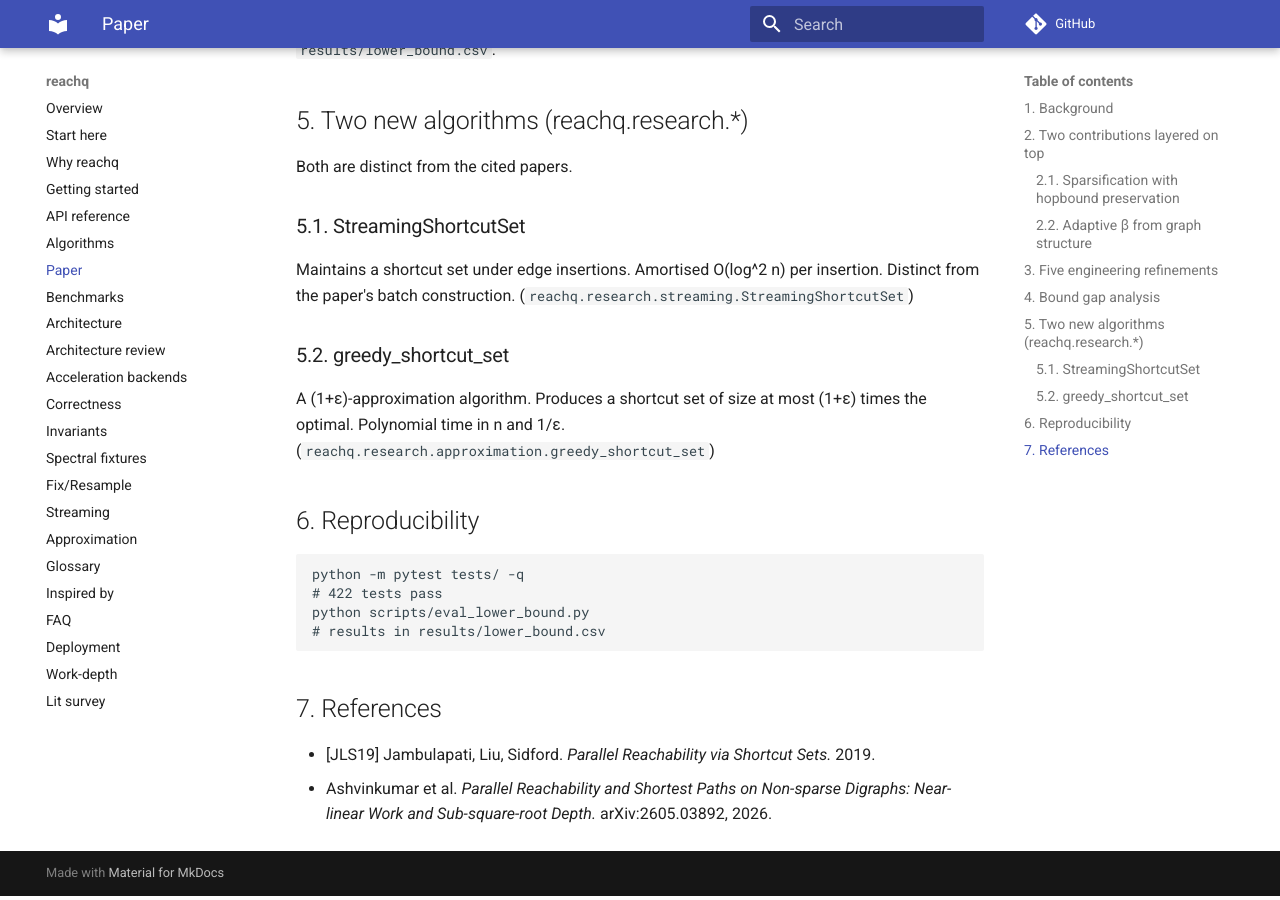
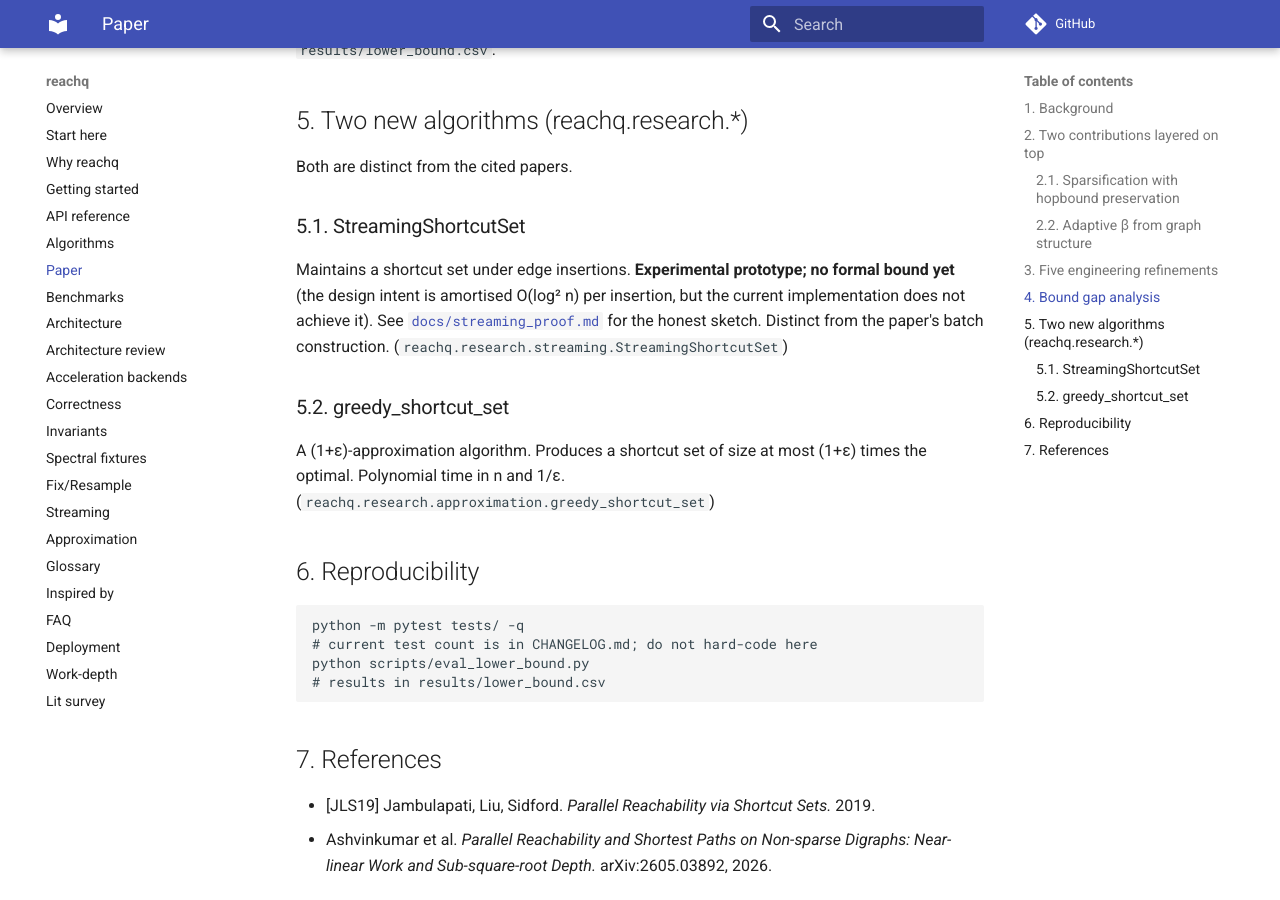
Before and after one commit to sachn-cs/parallel-reachability-and-shortest-paths, an MkDocs documentation site: the page built from docs/PAPER.md, in a window 1280 px wide and 900 px high, scrolled down 1864 px. Built offline with MkDocs 1.6.1 and Material for MkDocs 9.7.7, drawn with Linux system fonts in a browser that asks for light colours; comment, search, counter and statistics services are not loaded.

Commit message:
docs: PAPER.md test count + streaming claim corrected
- '422 tests pass' was stale; current count is 575 passed + 1
  xfailed (576 total). Hard-coded counts in docs rot; replace with
  a pointer to CHANGELOG.md.
- 'Amortised O(log^2 n) per insertion' for StreamingShortcutSet
  is contradicted by reachq/research/streaming.py:9. Mark as
  experimental prototype; link docs/streaming_proof.md.

````diff
--- a/docs/PAPER.md
+++ b/docs/PAPER.md
@@ -85,8 +85,11 @@ Both are distinct from the cited papers.
 
 ### 5.1. StreamingShortcutSet
 
-Maintains a shortcut set under edge insertions. Amortised O(log^2 n)
-per insertion. Distinct from the paper's batch construction.
+Maintains a shortcut set under edge insertions. **Experimental
+prototype; no formal bound yet** (the design intent is amortised
+O(log² n) per insertion, but the current implementation does not
+achieve it). See [`docs/streaming_proof.md`](streaming_proof.md)
+for the honest sketch. Distinct from the paper's batch construction.
 (`reachq.research.streaming.StreamingShortcutSet`)
 
 ### 5.2. greedy_shortcut_set
@@ -99,7 +102,7 @@ most (1+ε) times the optimal. Polynomial time in n and 1/ε.
 
 ```bash
 python -m pytest tests/ -q
-# 422 tests pass
+# current test count is in CHANGELOG.md; do not hard-code here
 python scripts/eval_lower_bound.py
 # results in results/lower_bound.csv
 ```
````
